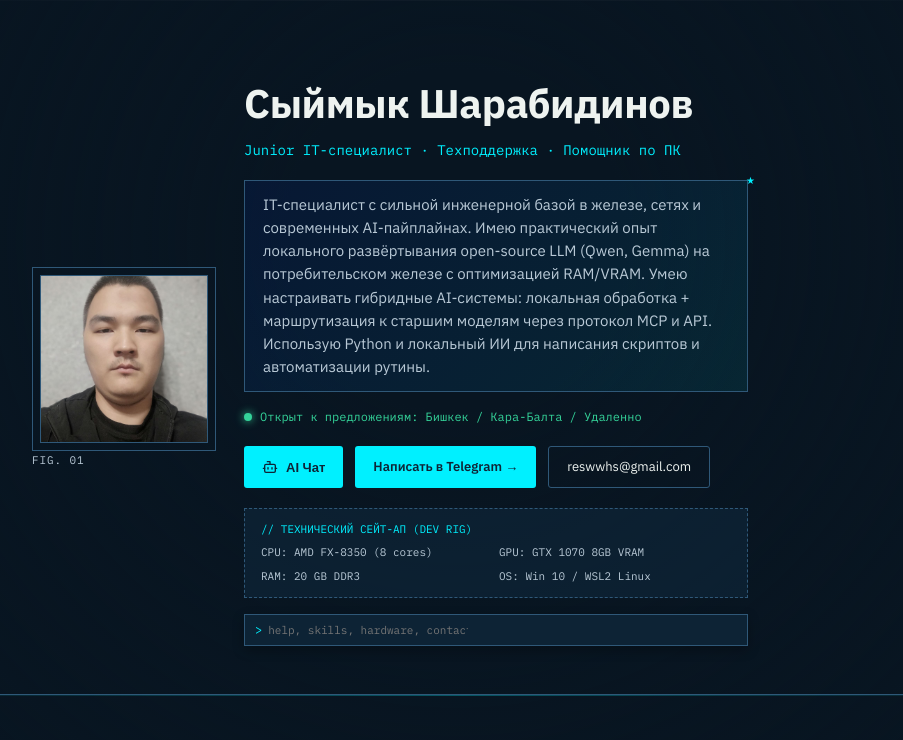
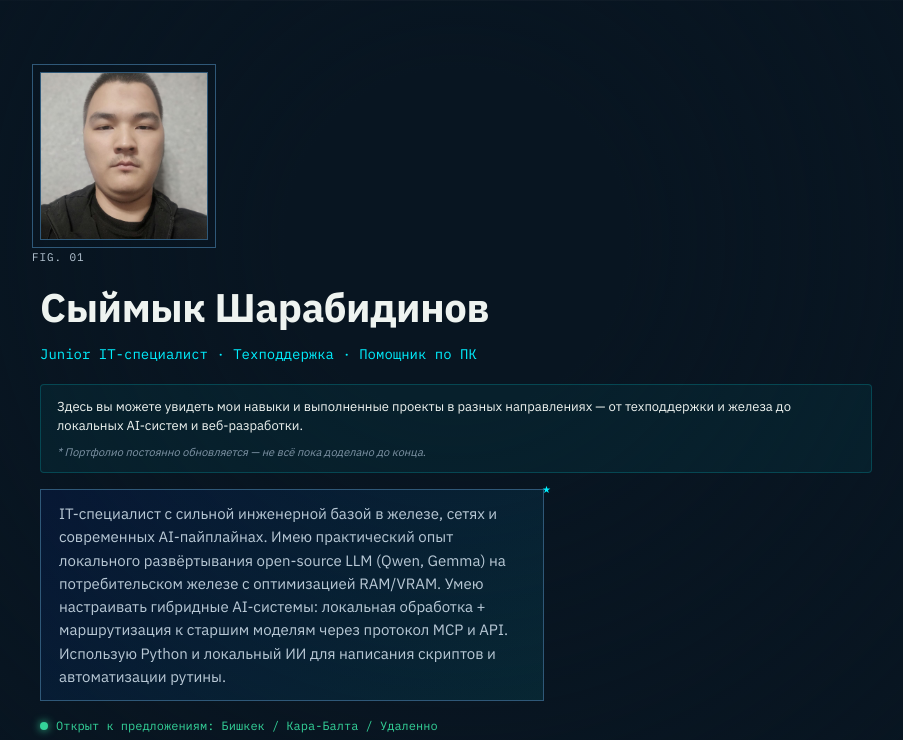
Before and after one commit to reswwhs-arch/my-resume, a React (Vite) app: page / in a window 1280 px wide. Shown: the top 740 px of the page, without its empty margins (184-1087 px from the left). Built offline with nearby package versions, Linux system fonts and the light colour scheme.

Commit message:
Add intro note explaining portfolio purpose and WIP status

```diff
--- a/src/App.jsx
+++ b/src/App.jsx
@@ -139,6 +139,22 @@
           <div className="hero-text">
             <h1>Сыймык Шарабидинов</h1>
             <p className="role">Junior IT-специалист · Техподдержка · Помощник по ПК</p>
+            <div style={{
+              padding: '12px 16px',
+              border: '1px solid var(--accent-soft)',
+              background: 'rgba(0, 240, 255, 0.05)',
+              borderRadius: '4px',
+              marginBottom: '16px',
+              fontSize: '13px',
+              lineHeight: '1.5'
+            }}>
+              <p style={{ margin: '0 0 8px 0', color: 'var(--paper)' }}>
+                Здесь вы можете увидеть мои навыки и выполненные проекты в разных направлениях — от техподдержки и железа до локальных AI-систем и веб-разработки.
+              </p>
+              <p style={{ margin: '0', fontSize: '11px', color: 'var(--paper-dimmer)', fontStyle: 'italic' }}>
+                * Портфолио постоянно обновляется — не всё пока доделано до конца.
+              </p>
+            </div>
             <p className="bio node2">
               IT-специалист с сильной инженерной базой в железе, сетях и современных AI-пайплайнах.
               Имею практический опыт локального развёртывания open-source LLM (Qwen, Gemma) на потребительском железе
```
